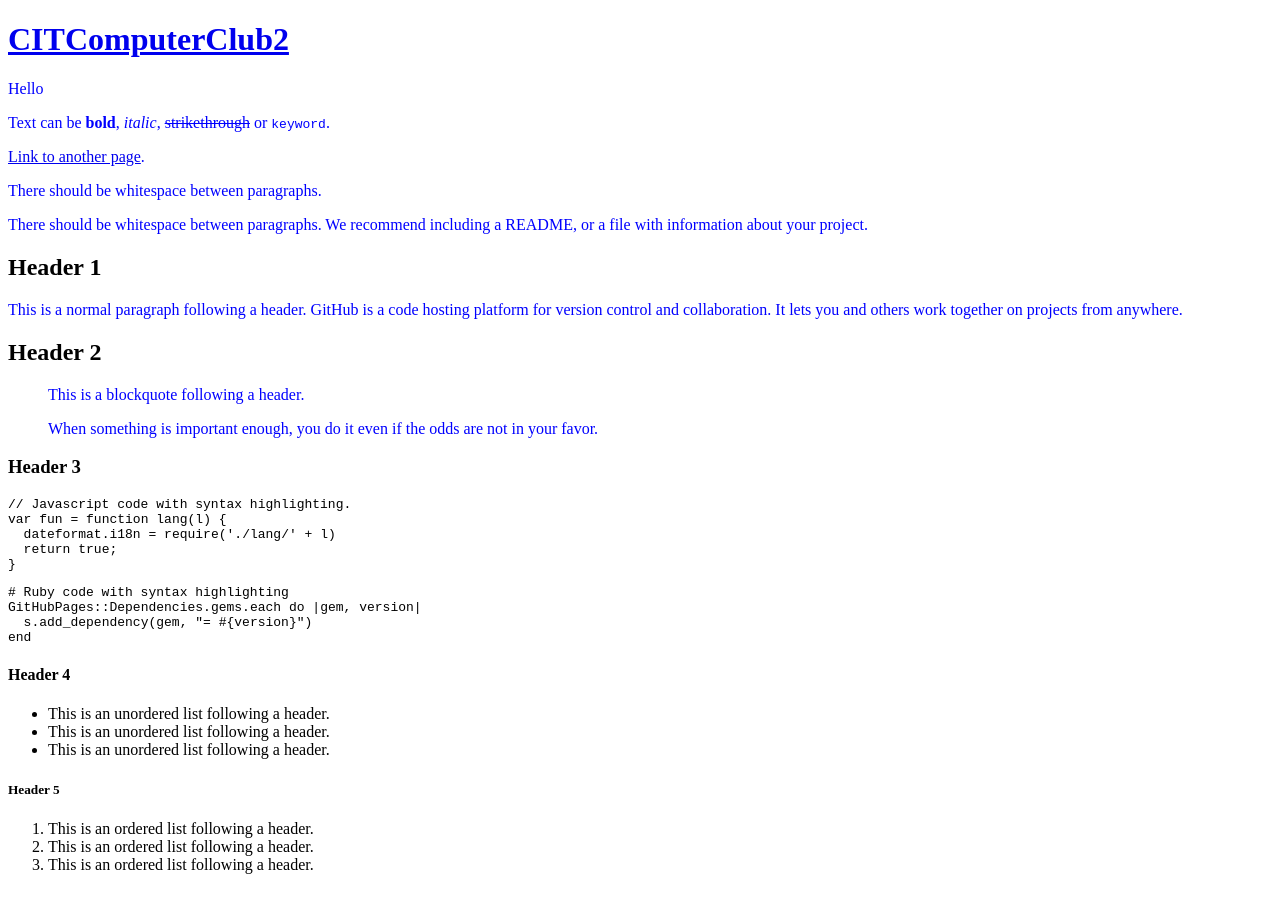
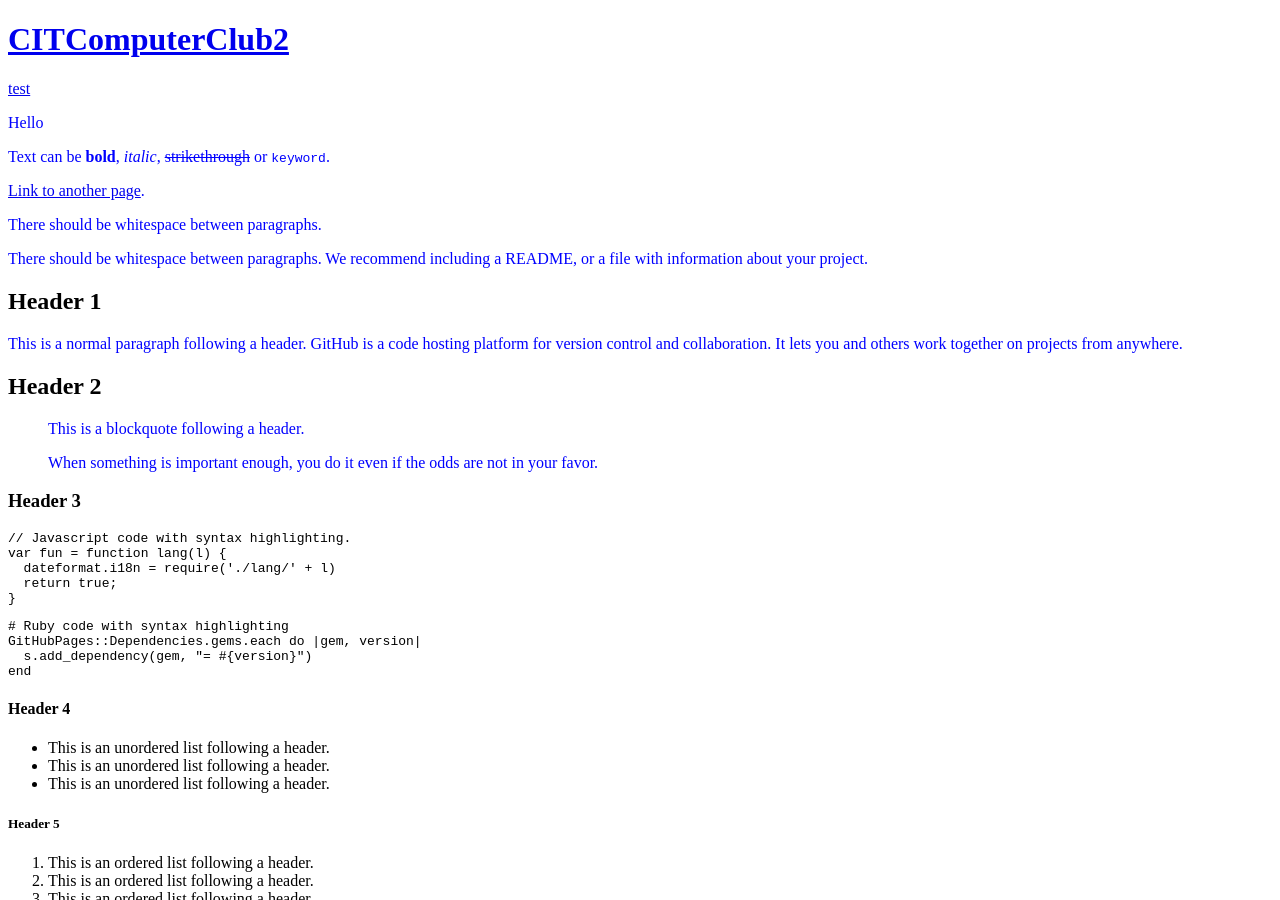
Before and after one commit to Redstone-2/CITComputerClub2, a Jekyll site: the page built from refrence.md, in a window 1280 px wide and 900 px high. Built offline with Jekyll 4.4.1, drawn with Linux system fonts in a browser that asks for light colours; the repository's description, which GitHub fills in, is left out.

Commit message:
Update default.html

```diff
--- a/_layouts/default.html
+++ b/_layouts/default.html
@@ -20,7 +20,7 @@
         <h2>{{ site.description | default: site.github.project_tagline }}</h2>
       </div>
     </header>
-
+    <a href="../assets/css/style.css"> test </a>
     <div class="container">
       <section id="main_content">
         <p>Hello</p>
```
